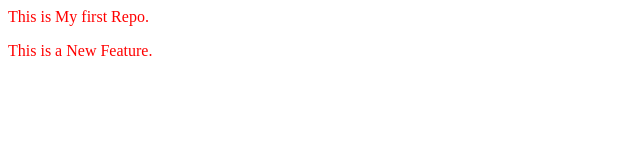
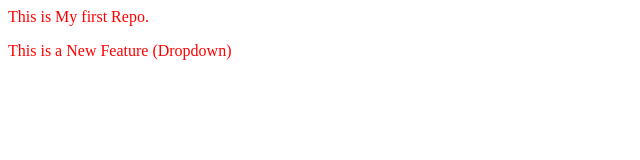
Before and after one commit to prathamesh-somani/localrepo, a plain HTML site: page index.html in a window 1280 px wide. Shown: the full height of the page, 0-640 px from the left. Drawn offline with Linux system fonts and the light colour scheme.

Commit message:
Dropdown

```diff
--- a/index.html
+++ b/index.html
@@ -1,3 +1,3 @@
 <link rel="stylesheet" href="style.css">
 <p>This is My first Repo.</p>
-<p>This is a New Feature.</p>
+<p>This is a New Feature (Dropdown)</p>
```
